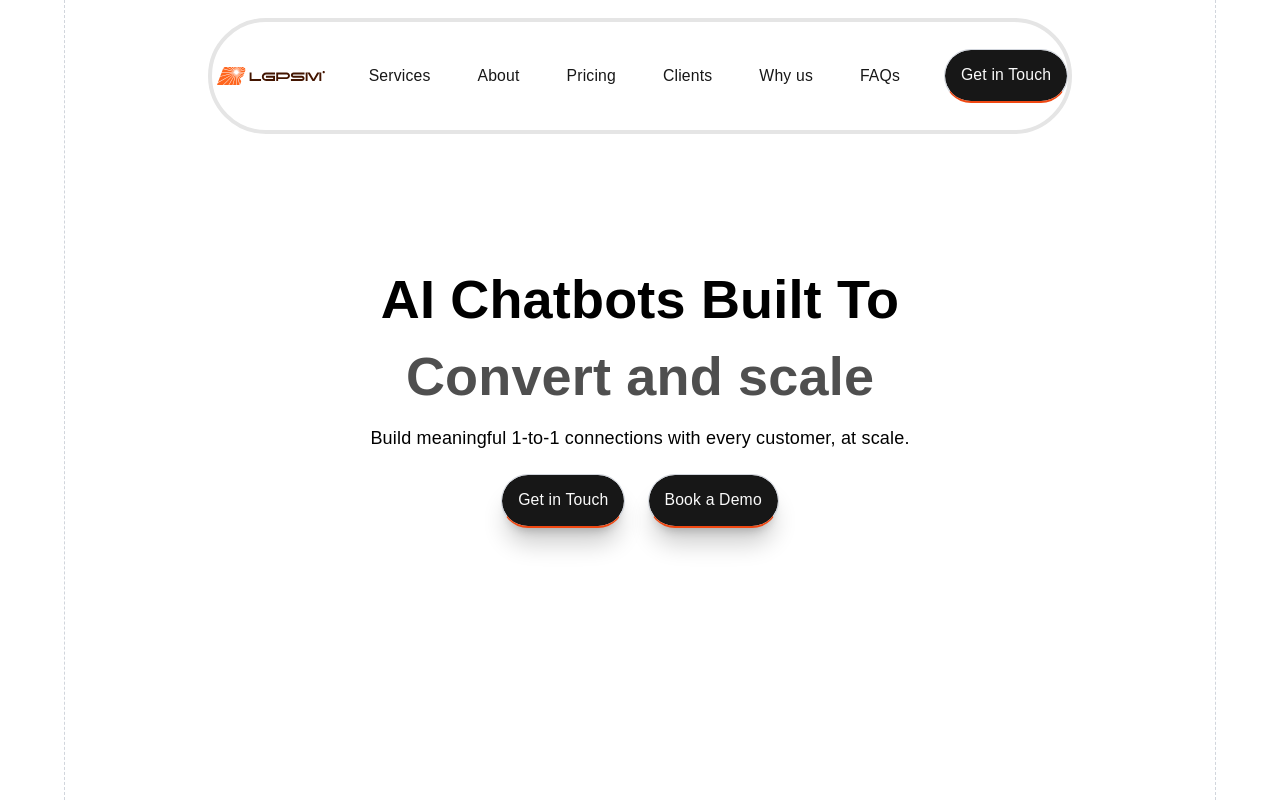
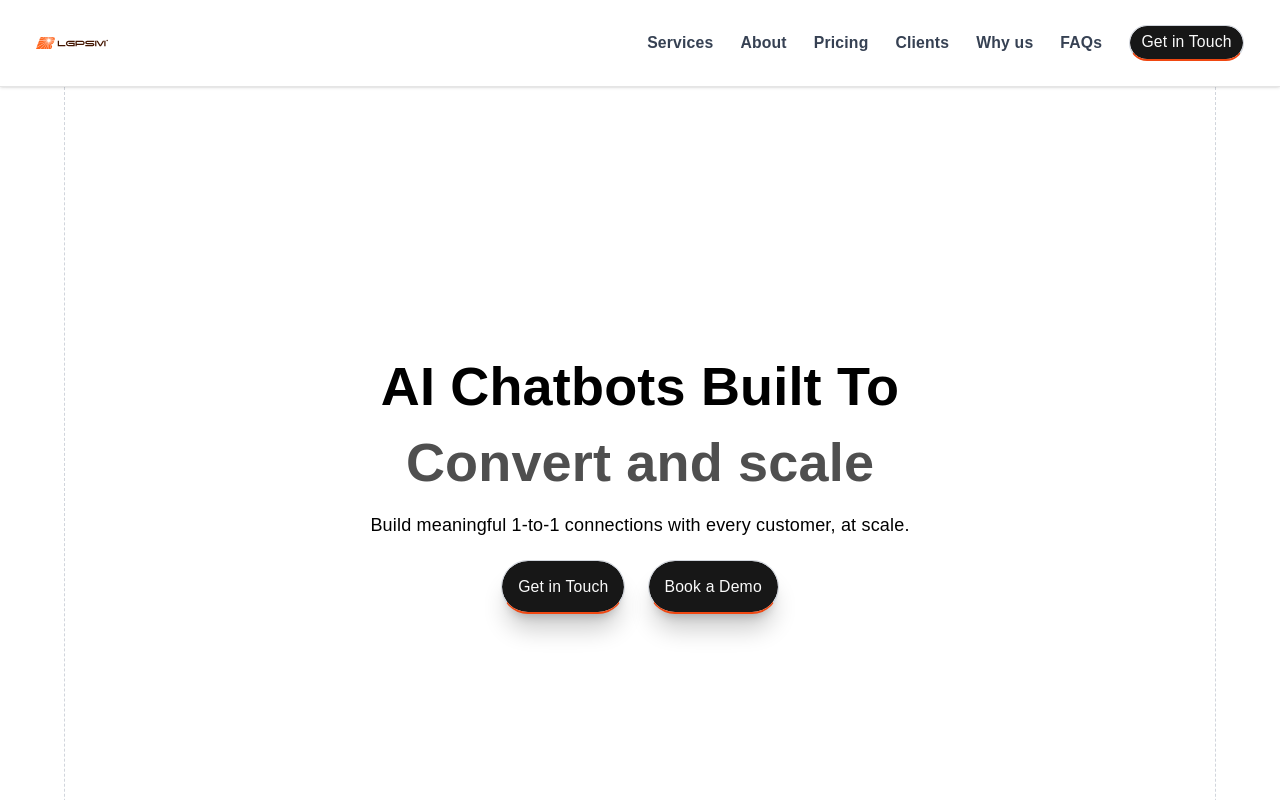
Before and after one commit to amuif/gsap-landing-page, a React (Vite) app: page / in a window 1280 px wide. Shown: the top 800 px of the page. Built offline with nearby package versions, Linux system fonts and the light colour scheme.

Commit message:
final push

```diff
--- a/src/App.tsx
+++ b/src/App.tsx
@@ -12,9 +12,7 @@ import WhyUs from "./components/why-us";
 function App() {
   return (
     <div className="font-sans relative w-full flex flex-col items-center justify-center bg-white">
-      <div className="absolute top-4  w-full md:max-w-3xl z-50 ">
         <NavBar />
-      </div>
       <Hero />
       <div className="w-full border-y border-dashed border-gray-300">
         <Margquee />
--- a/src/components/about-us.tsx
+++ b/src/components/about-us.tsx
@@ -2,7 +2,7 @@ import SectionTitle from "./section-title";
 import { Avatar, AvatarFallback, AvatarGroup, AvatarImage } from "./ui/avatar";
 const AboutUs = () => {
   return (
-    <div className="py-6 md:py-10 px-4 sm:px-8 md:px-16 border-y-0 w-full max-w-5xl border border-dashed border-gray-300 mx-auto">
+    <div id='about' className="py-6 md:py-10 px-4 sm:px-8 md:px-16 border-y-0 w-full max-w-5xl border border-dashed border-gray-300 mx-auto">
       <div className="mx-auto pb-6 md:pb-10">
         <div className="mx-auto flex justify-center w-full">
           <SectionTitle title="About us" />
--- a/src/components/nav-bar.tsx
+++ b/src/components/nav-bar.tsx
@@ -29,18 +29,17 @@ const NavLinks = [
     href: "#faqs",
   },
 ];
+
 const NavBar = () => {
   return (
-    <motion.div className="mx-auto w-full ">
-      {/* <AnimatePresence> */}
-      <div className="hidden md:flex w-full ">
+    <motion.nav className="sticky top-0 z-50 w-full bg-white/80 backdrop-blur-md shadow-sm">
+      <div className="hidden md:flex w-full">
         <DesktopNavBar />
       </div>
-      <div className="flex md:hidden w-full px-2">
+      <div className="flex md:hidden w-full">
         <MobileNavBar />
       </div>
-      {/* </AnimatePresence> */}
-    </motion.div>
+    </motion.nav>
   );
 };
 
@@ -48,27 +47,34 @@ export default NavBar;
 
 const DesktopNavBar = () => {
   return (
-    <div className="w-full flex items-center justify-between  border-solid border-4 border-[#E5E5E5] rounded-full  pl-1 pr-0 ">
-      <div className=''>
+    <div className="w-full flex items-center justify-between px-4 lg:px-8 py-1.5 border-b border-[#E5E5E5]">
+      {/* Logo - Far Left */}
+      <div className="shrink-0">
+        <a href="/">
           <img
             src="/gsap-logo-complete.svg"
             alt="Logo"
-          className="w-16 h-16 lg:w-20 lg:h-20 xl:w-24 xl:h-24 object-contain"
+            className="w-12 h-12 lg:w-18 lg:h-14 xl:w-16 xl:h-16 object-contain"
           />
+        </a>
       </div>
-      <div>
-        <nav className="w-full flex flex-row gap-5 font-semibold text-sm">
+
+      {/* Navigation Links & CTA - Far Right */}
+      <div className="flex items-center gap-4 lg:gap-6">
+        <nav className="hidden lg:flex flex-row items-center gap-4 xl:gap-6 font-semibold text-sm">
           {NavLinks.map((link, index) => (
-            <Button variant="link">
-              <a key={index} href={link.href}>
+            <a
+              key={index}
+              href={link.href}
+              className="text-gray-700 hover:text-black transition-colors duration-200 whitespace-nowrap"
+            >
               {link.name}
             </a>
-            </Button>
           ))}
         </nav>
+        <div className="shrink-0">
+          <ButtonGradient text="Get in Touch" size={"default"} />
         </div>
-      <div className="mt-2 md:mt-0">
-        <ButtonGradient text="Get in Touch" size={"xl"} />
       </div>
     </div>
   );
@@ -76,28 +82,38 @@ const DesktopNavBar = () => {
 
 const MobileNavBar = () => {
   const [isOpen, setIsOpen] = useState(false);
+
   return (
     <motion.div
       layout
       transition={{ duration: 0.4, ease: "easeInOut" }}
-      className="w-full border-solid border-4 p-1 overflow-hidden rounded-xl border-[#E5E5E5] bg-white"
+      className="w-full border-b border-[#E5E5E5] bg-white/80 backdrop-blur-md"
     >
-      <div className="w-full flex justify-between items-center ">
+      <div className="w-full flex justify-between items-center px-4 py-1.5">
+        {/* Logo - Far Left */}
+        <a href="/" className="shrink-0">
           <img
             src="/gsap-logo-complete.svg"
             alt="Logo"
-          className="w-16 h-16 sm:w-20 sm:h-20"
+            className="w-14 h-10 sm:w-14 sm:h-14 object-contain"
           />
+        </a>
+
+        {/* Hamburger Menu - Far Right */}
         <Button
           variant="ghost"
           onClick={() => setIsOpen(!isOpen)}
-          className="relative flex flex-col items-center justify-center w-12 h-12 gap-1.5 bg-slate-100! rounded-full"
+          className="relative flex flex-col items-center justify-center w-8 h-8 sm:w-10 sm:h-10 gap-1 bg-slate-100 rounded-full hover:bg-slate-200 transition-colors"
         >
           <div
-            className={`bg-black w-5 h-0.5 rounded-full transition-all duration-300 ${isOpen ? "rotate-45 translate-y-1" : ""}`}
+            className={`bg-black w-4 h-0.5 rounded-full transition-all duration-300 ${
+              isOpen ? "rotate-45 translate-y-1" : ""
+            }`}
           />
           <div
-            className={`bg-black w-5 h-0.5 rounded-full transition-all duration-300 ${isOpen ? "-rotate-45 -translate-y-1" : ""}`}
+            className={`bg-black w-4 h-0.5 rounded-full transition-all duration-300 ${
+              isOpen ? "-rotate-45 -translate-y-1" : ""
+            }`}
           />
         </Button>
       </div>
@@ -112,23 +128,26 @@ const MobileNavBar = () => {
             transition={{ duration: 0.4, ease: "easeInOut" }}
             className="overflow-hidden"
           >
-            <nav className="flex flex-col gap-2 pt-4">
+            <div className="px-4 pb-4 pt-2">
+              <nav className="flex flex-col gap-2">
                 {NavLinks.map((link, index) => (
                   <a
                     key={index}
                     href={link.href}
-                  className="text-lg font-semibold hover:text-blue-500"
+                    className="text-base font-semibold text-gray-700 hover:text-black transition-colors py-2 border-b border-gray-100"
+                    onClick={() => setIsOpen(false)}
                   >
                     {link.name}
                   </a>
                 ))}
               </nav>
-            <div className="w-full">
+              <div className="w-full mt-3">
                 <ButtonGradient
                   text="Get in Touch"
-                size={"xl"}
+                  size={"lg"}
                   className="w-full"
                 />
+              </div>
             </div>
           </motion.div>
         )}
--- a/src/components/our-services.tsx
+++ b/src/components/our-services.tsx
@@ -34,7 +34,7 @@ import { motion } from "motion/react";
 
 const OurServices = () => {
   return (
-    <div className="border-y-0  py-10 border border-dashed border-gray-300 w-full max-w-5xl  flex flex-col gap-4">
+    <div id='services' className="border-y-0  py-10 border border-dashed border-gray-300 w-full max-w-5xl  flex flex-col gap-4">
       <div className="mx-auto p-14 flex flex-col gap-5">
         <div className="mx-auto">
           <SectionTitle title="our services" />
--- a/src/components/pricing.tsx
+++ b/src/components/pricing.tsx
@@ -7,7 +7,7 @@ import ButtonGradient from "./button-gradient";
 
 const Pricing = () => {
   return (
-    <div className="py-6 md:py-10 px-4 sm:px-8 md:px-16 border-y-0 w-full max-w-5xl border border-dashed border-gray-300 flex flex-col gap-5 mx-auto">
+    <div id='pricing' className="py-6 md:py-10 px-4 sm:px-8 md:px-16 border-y-0 w-full max-w-5xl border border-dashed border-gray-300 flex flex-col gap-5 mx-auto">
       <div className="mx-auto flex items-center justify-center">
         <SectionTitle title="Pricing" />
       </div>
--- a/src/components/testimony.tsx
+++ b/src/components/testimony.tsx
@@ -78,7 +78,7 @@ const testimonials = [
 
 const Testimony = () => {
   return (
-    <div className="py-6 md:py-10 px-4 sm:px-6 md:px-16 w-full max-w-6xl mx-auto flex flex-col gap-6 md:gap-8">
+    <div id='clients' className="py-6 md:py-10 px-4 sm:px-6 md:px-16 w-full max-w-6xl mx-auto flex flex-col gap-6 md:gap-8">
       {/* Header Section */}
       <div className="flex flex-col md:flex-row items-start justify-between gap-4 md:gap-8">
         <div className="text-left flex flex-col gap-3 md:gap-5 w-full md:w-auto">
--- a/src/components/why-us.tsx
+++ b/src/components/why-us.tsx
@@ -3,7 +3,7 @@ import SectionTitle from "./section-title";
 
 export default function WhyUs() {
   return (
-    <div className="py-6 md:py-10 px-4 sm:px-8 md:px-16 border-y-0 w-full max-w-5xl border border-dashed border-gray-300 flex flex-col gap-5 mx-auto">
+    <div id='whyus' className="py-6 md:py-10 px-4 sm:px-8 md:px-16 border-y-0 w-full max-w-5xl border border-dashed border-gray-300 flex flex-col gap-5 mx-auto">
       <div className="flex items-center justify-center mx-auto">
         <SectionTitle title="Why Us" />
       </div>
--- a/src/index.css
+++ b/src/index.css
@@ -2,7 +2,9 @@
 @import "tw-animate-css";
 @import "shadcn/tailwind.css";
 @import "@fontsource-variable/geist";
-
+html{
+  scroll-behavior: smooth;
+}
 @custom-variant dark (&:is(.dark *));
 :root {
   --text: #6b6375;
```
Lines whose indentation alone changed are shown as unchanged.
